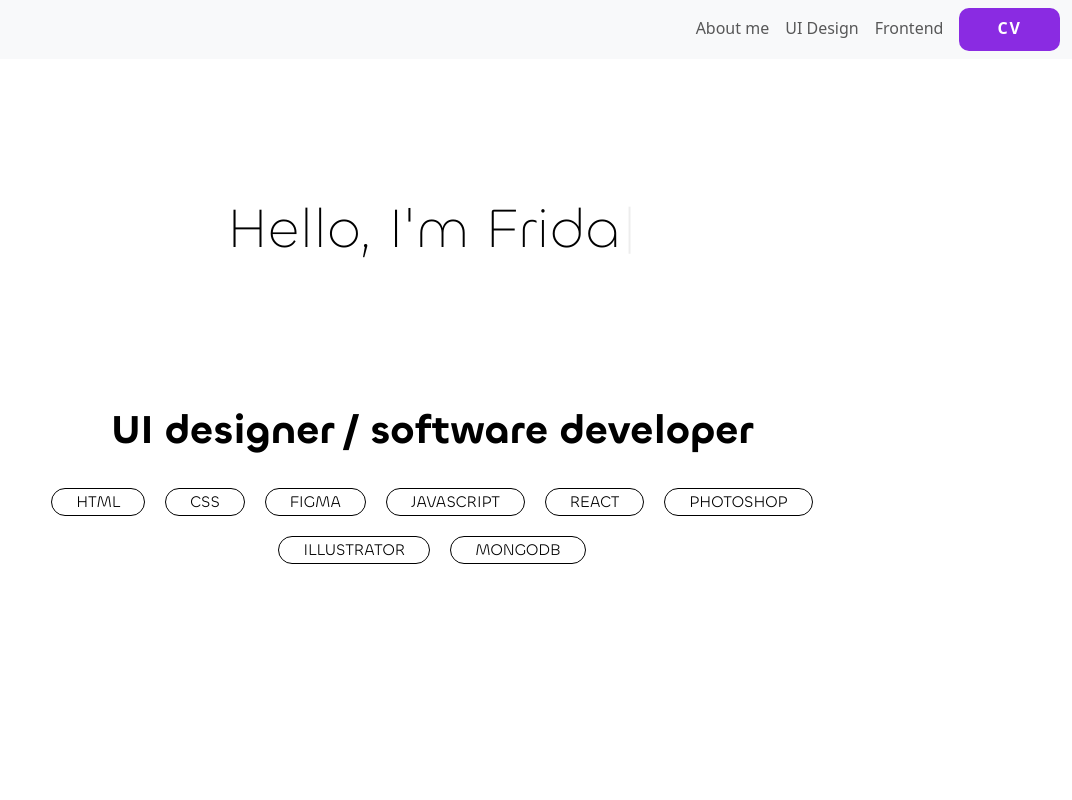
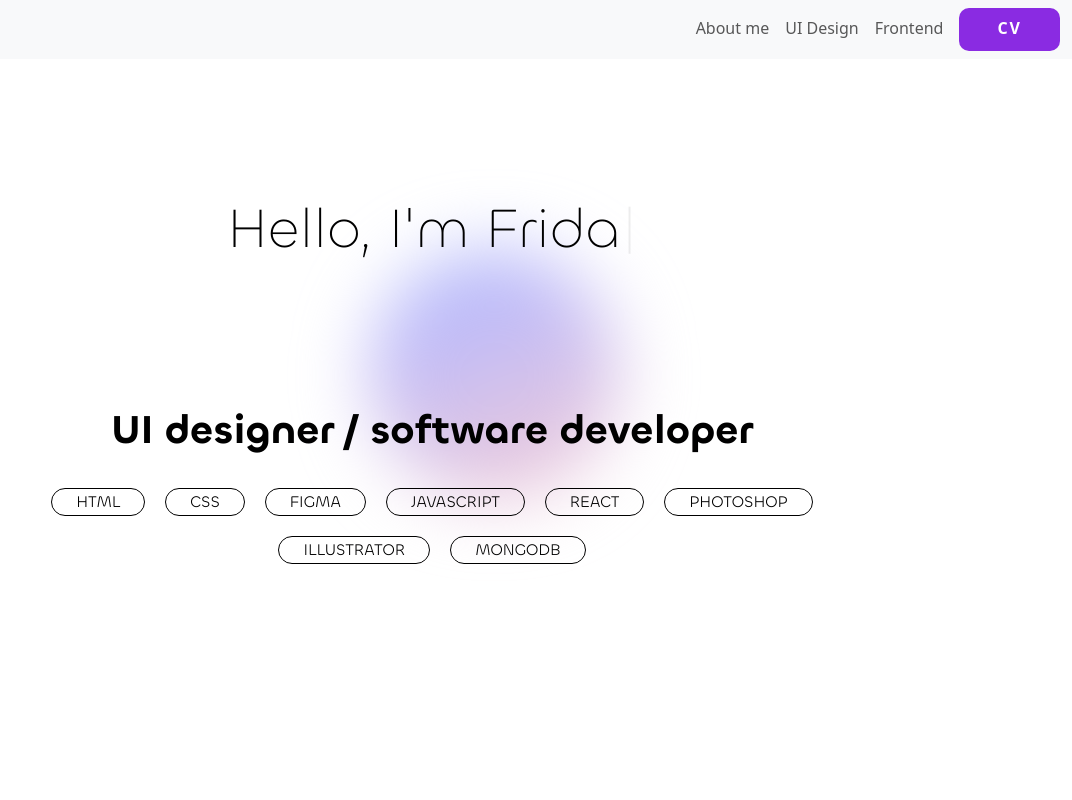
Before and after one commit to xdepazx/portfolio-dev, a React (Vite) app: page / in a window 1280 px wide. Shown: the top 800 px of the page, without its empty margins (208-1280 px from the left). Built offline with nearby package versions, Linux system fonts and the light colour scheme.

Commit message:
ball added

```diff
--- a/src/index.css
+++ b/src/index.css
@@ -4,27 +4,23 @@
   box-sizing: border-box;
 }
 
-.cursor {
-  z-index: 999;
+.ball {
+  left: 702px;
+    top: 375px;
+  width: 250px;
+  height: 250px;
+  background: linear-gradient(158.63deg,#A7B9F9 -5.25%,#BDBBFA 28.3%,#FDCECE 108.22%);
+  filter: blur(35px);
+  border-radius: 100%;
   position: fixed;
-  background: #e835eb;
-  width: 20px;
-  height: 20px;
-  border-radius: 50%;
   pointer-events: none;
-  box-shadow: 0 0 20px #e835eb,
-  0 0 60px #e835eb,
-  0 0 100px #e835eb;
-}
-
-.cursor::before{
-  content: '';
-  position: fixed;
-  background: #e835eb;
-  width: 50px;
-  height: 50px;
-  opacity: 0.2;
-  border-radius: 50%;
+  transform: translate(-50%,-50%);
+  z-index: -3;
+  overflow: hidden;
+  opacity: 1;
+  transition: all 4s ease-in-out;
+  align-items: center;
+  justify-content: center;
 }
 
 @font-face {
--- a/src/pages/Home.jsx
+++ b/src/pages/Home.jsx
@@ -13,8 +13,9 @@ import { FaFacebook, FaGithub, FaBehance, FaLaptop, FaLinkedin } from 'react-ico
 const Home = () => {
   return (
     <div>
+        <div className="ball"></div>
         <div >
-            <div className="row hero">
+            <div className="row hero ">
                 <div className=" ">
                     <div className="row hero">
                         <div className="col-md-12 vertical ">
@@ -264,7 +265,9 @@ const Home = () => {
             </div>
             </div>
             <Footer/>
+
         </div>
+
     </div>
   )
 }
```
Also changed, not shown: 1 other file (tests, documents, lock files or other folders).
